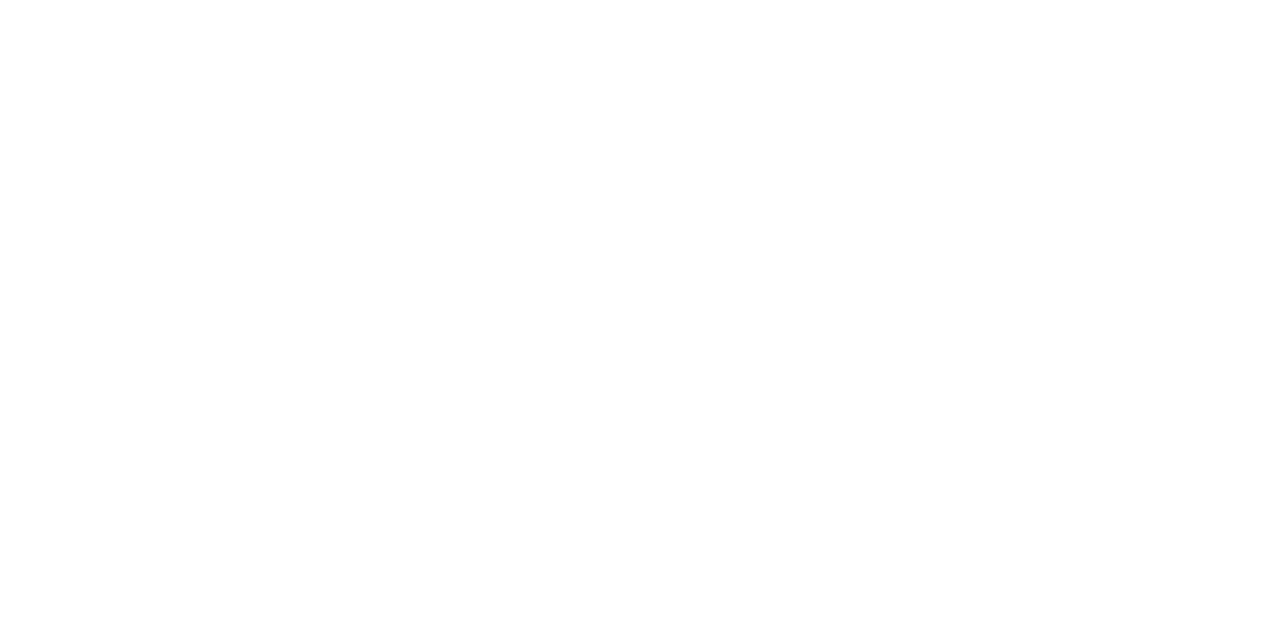
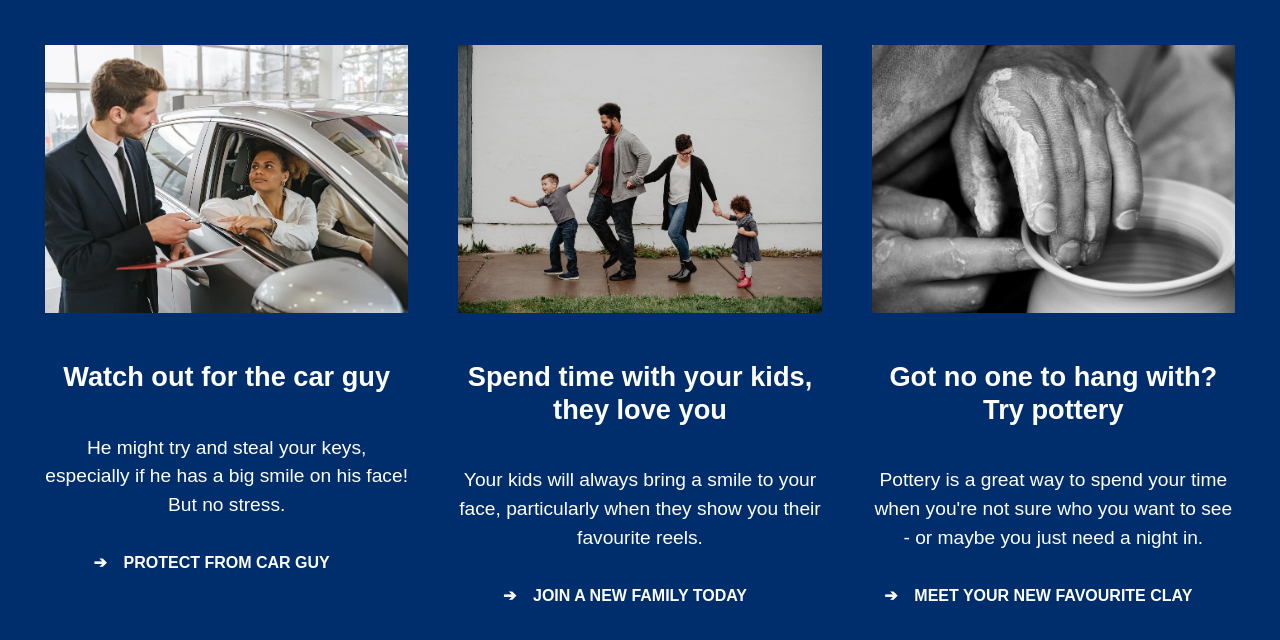
Before and after one commit to Oasis0503/RBT_FullStack_FrontEnd, a plain HTML site: page task1/index.html in a window 1280 px wide. Drawn offline with Linux system fonts and the light colour scheme.

Commit message:
完成图片复刻

```diff
--- a/task1/index.html
+++ b/task1/index.html
@@ -4,8 +4,28 @@
   <meta charset="UTF-8">
   <meta name="viewport" content="width=device-width, initial-scale=1.0">
   <title>HTML + CSS Task1</title>
+  <link rel="stylesheet" href="style.css">
 </head>
 <body>
+  <div class="container">
+    <div class="card">
+      <img src="./assets/images/img1.png">
+      <h2>Watch out for the car guy</h2>
+      <p>He might try and steal your keys, especially if he has a big smile on his face! But no stress.</p>
+      <a href="#" class="arrow_link">PROTECT FROM CAR GUY</a>
+  </div>
 
+  <div class="card">
+    <img src="./assets/images/img2.png">
+    <h2>Spend time with your kids, they love you</h2>
+    <p>Your kids will always bring a smile to your face, particularly when they show you their favourite reels.</p>
+    <a href="#" class="arrow_link">JOIN A NEW FAMILY TODAY</a>
+  </div>
+  <div class="card">
+    <img src="./assets/images/img3.png">
+    <h2>Got no one to hang with? Try pottery</h2>
+    <p>Pottery is a great way to spend your time when you're not sure who you want to see - or maybe you just need a night in.</p>
+    <a href="#" class="arrow_link">MEET YOUR NEW FAVOURITE CLAY</a>
+  </div>
 </body>
 </html>
--- /dev/null
+++ b/task1/style.css
@@ -0,0 +1,68 @@
+body {
+    font-family: Arial, Helvetica ;
+    background-color: #002d6b;
+    color: white;
+    display: flex;
+    justify-content: center;
+    height: 100vh;
+    margin: 0;
+}
+
+.container {
+    display: flex;
+    justify-content: space-between;
+    align-items: flex-start;
+    width: 1555px;
+    height: 808px;
+    padding: 20px;
+    box-sizing: border-box;
+    background-color: #002d6b; /* Ensure background color covers the full area */
+}
+
+.card {
+    background-color: #002d6b;
+    padding: 20px;
+    margin: 5px;
+    text-align: center;
+    width: 65%; /* Adjusted to ensure three cards fit within the container */
+    box-sizing: border-box;
+    line-height: 1.6;
+}
+
+.card img {
+    width: 100%;
+    height: auto;
+}
+
+.card h2 {
+    font-size: 1.7em;
+    margin: 40px 0;
+    line-height: 1.2;
+}
+
+.card p {
+    font-size: 1.2em;
+    margin: 20px 0;
+    line-height: 1.5;
+}
+
+.card a {
+    display: inline-block;
+    margin-top: 10px;
+    color: white;
+    text-decoration: none;
+    font-weight: bold;
+    position: relative;
+}
+
+.card a:hover {
+    text-decoration: underline;
+}
+
+.arrow_link::before {
+    content: '➔'; /* Add the arrow character */
+    position: absolute;
+    left: -30px; /* Position the arrow to the left of the text */
+    font-size: 1.0em; /* Adjust the size of the arrow */
+    color: white; /* Arrow color */
+}
```
